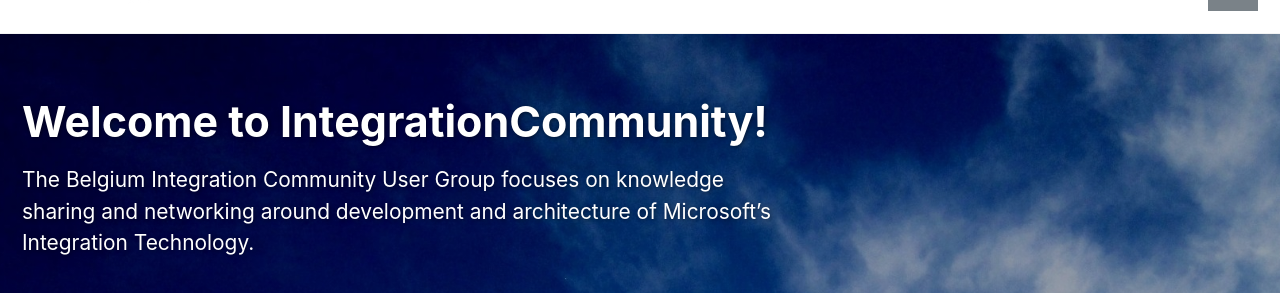
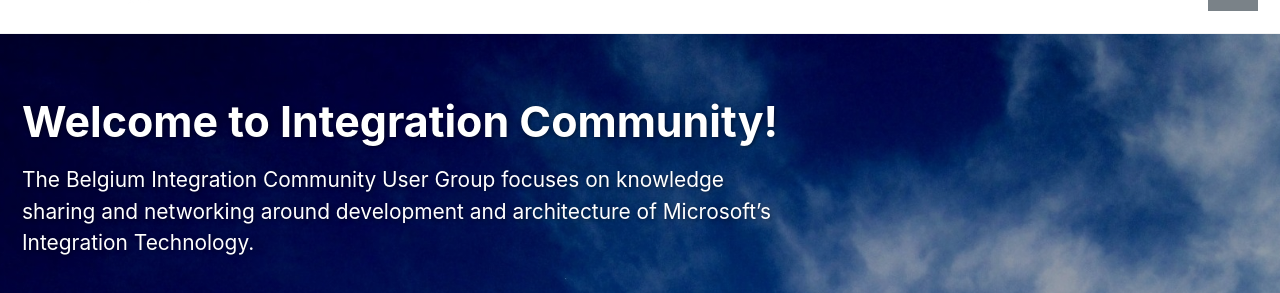
Before and after one commit to IntegrationCommunityBe/integrationcommunitybe.github.io, a Jekyll site: the page built from index.md, in a window 1280 px wide. Shown: the part 186-479 px from the top of the page. Built offline with Jekyll 4.4.1, drawn with Linux system fonts in a browser that asks for light colours.

Commit message:
IntegrationCommunity -> Integration Community

```diff
--- a/index.md
+++ b/index.md
@@ -1,6 +1,6 @@
 ---
 layout: splash
-title: Welcome to IntegrationCommunity!
+title: Welcome to Integration Community!
 tagline: Integration Community User Group Belgium
 permalink: /
 header:
```
Also changed, not shown: _pages/about.md (+1 -1 lines).
